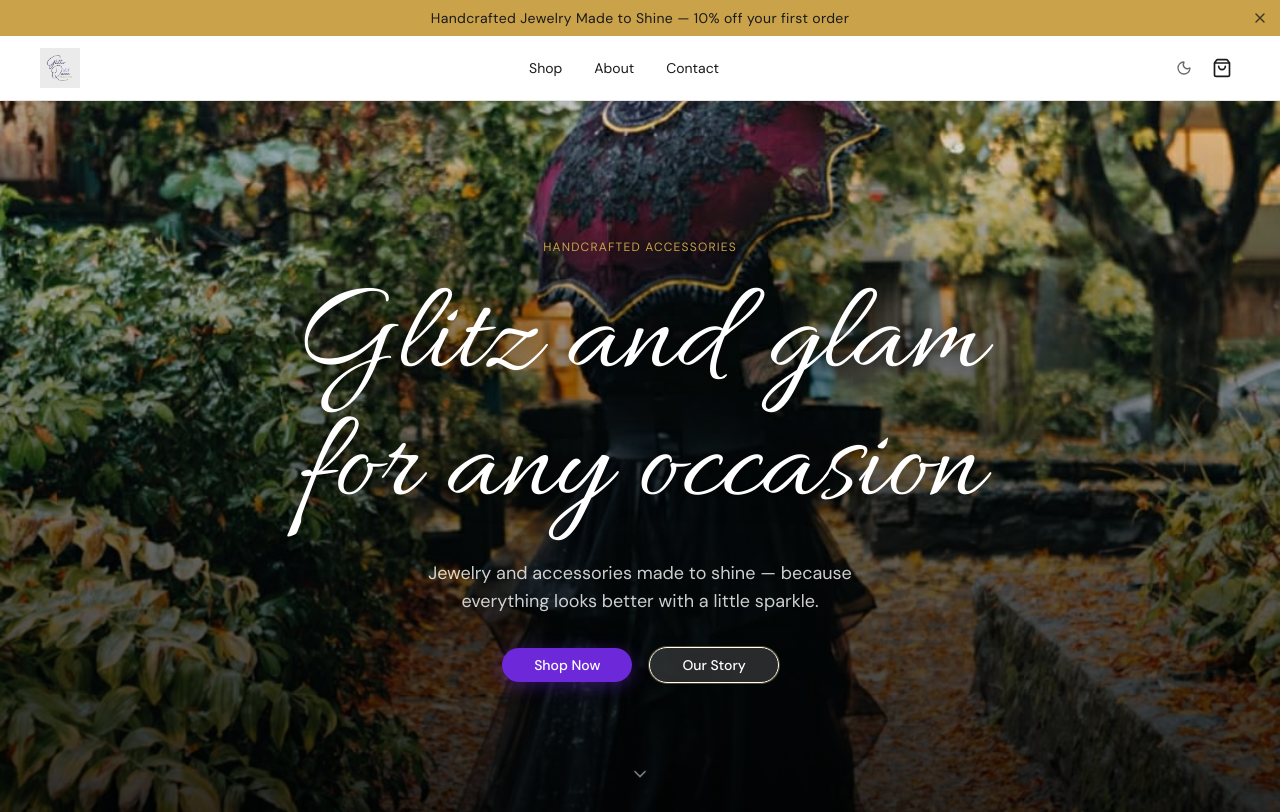
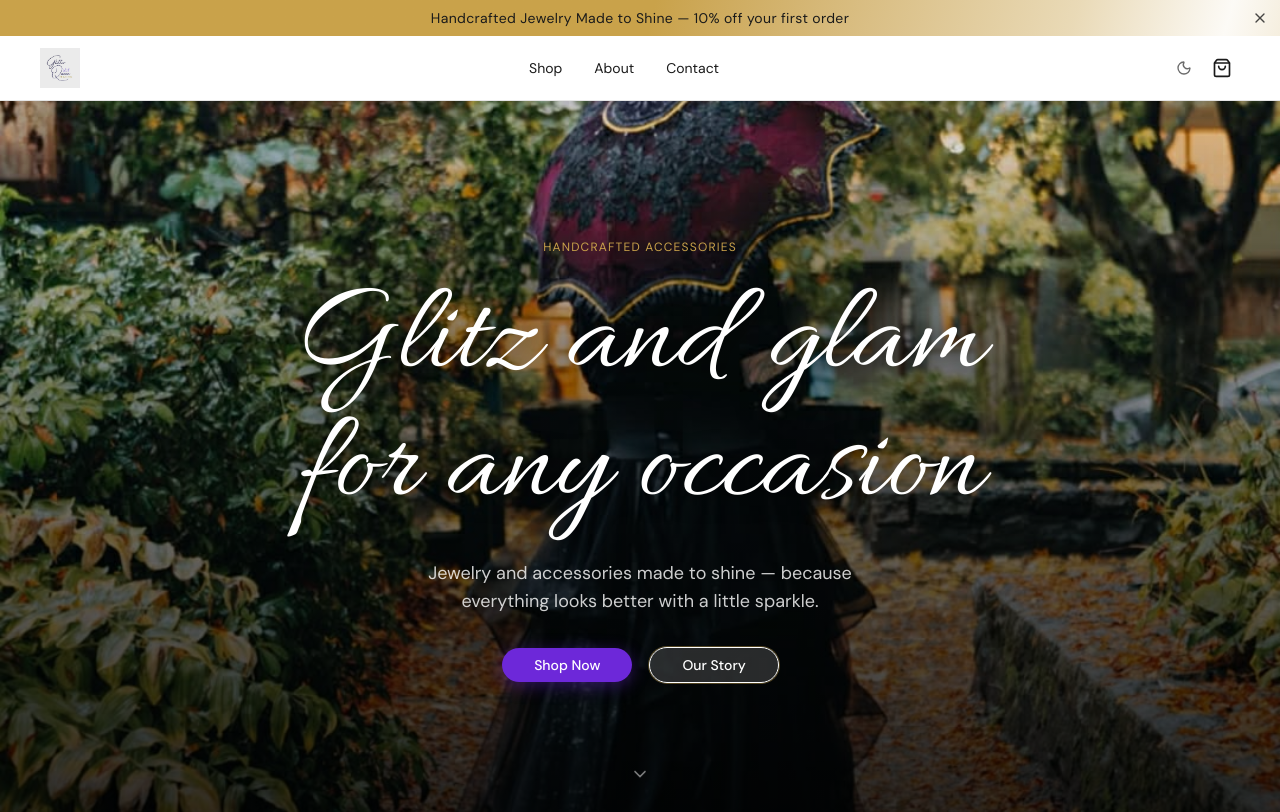
Before and after one commit to afk-bro/glitter-queen, a Next.js app: page / in a window 1280 px wide. Shown: the top 812 px of the page. Built offline with nearby package versions, Linux system fonts and the light colour scheme; no server answers; a web font is replaced by a local one.

Commit message:
feat: announcement bar bg-accent → gold-shimmer animated gradient

```diff
--- a/components/layout/AnnouncementBar.tsx
+++ b/components/layout/AnnouncementBar.tsx
@@ -13,7 +13,7 @@ export function AnnouncementBar({ message, dismissible = true }: AnnouncementBar
   if (dismissed) return null
 
   return (
-    <div className="relative bg-accent text-[#1a1a1a] text-center py-2 px-10 text-sm font-body tracking-wide">
+    <div className="relative gold-shimmer text-[#1a1a1a] text-center py-2 px-10 text-sm font-body tracking-wide">
       {/* text-[#1a1a1a] is hardcoded: --accent-foreground flips to light text in dark mode, failing contrast on gold */}
       <span>{message}</span>
       {dismissible && (
```
Also changed, not shown: 1 other file (tests, documents, lock files or other folders).
